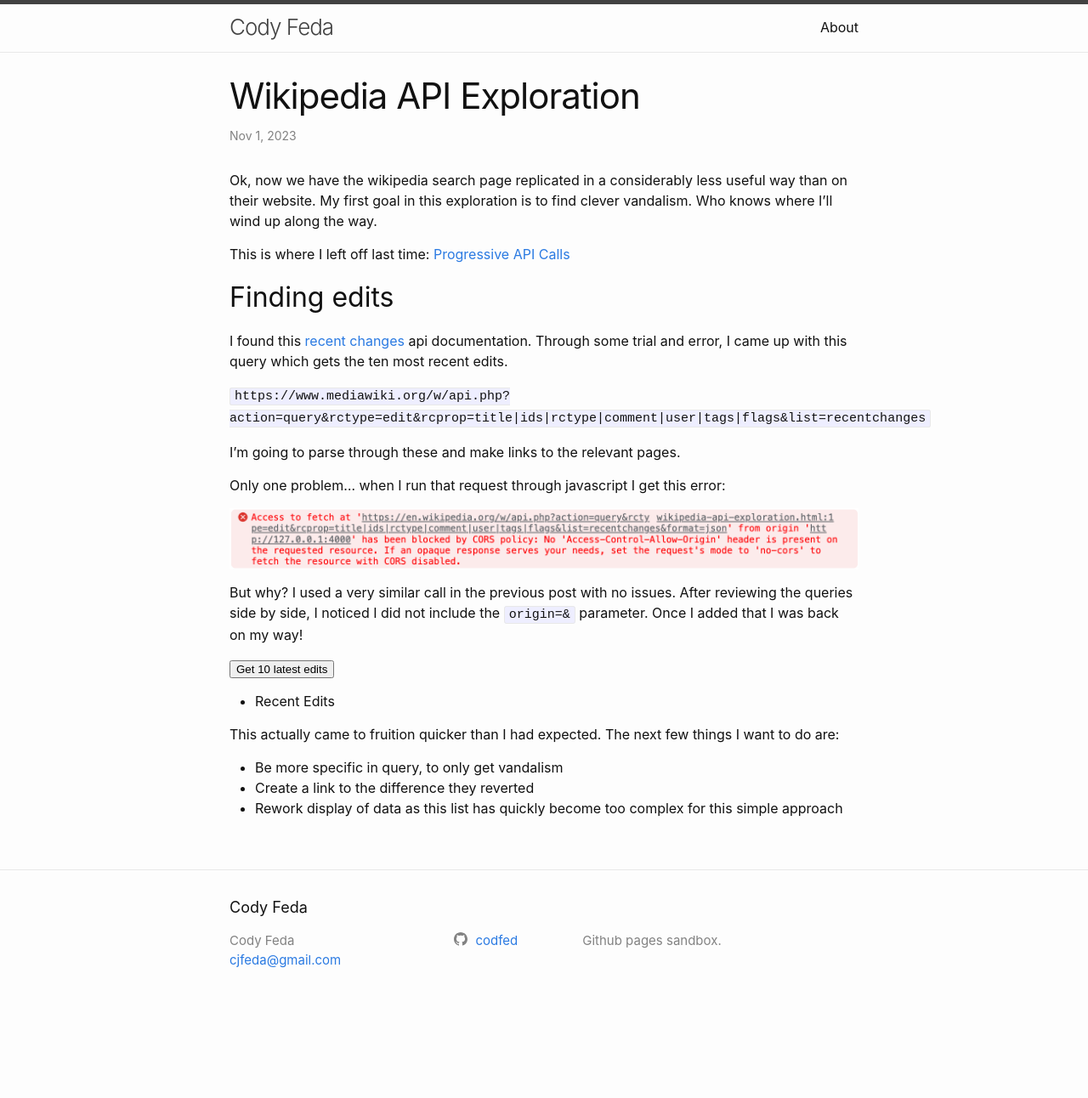
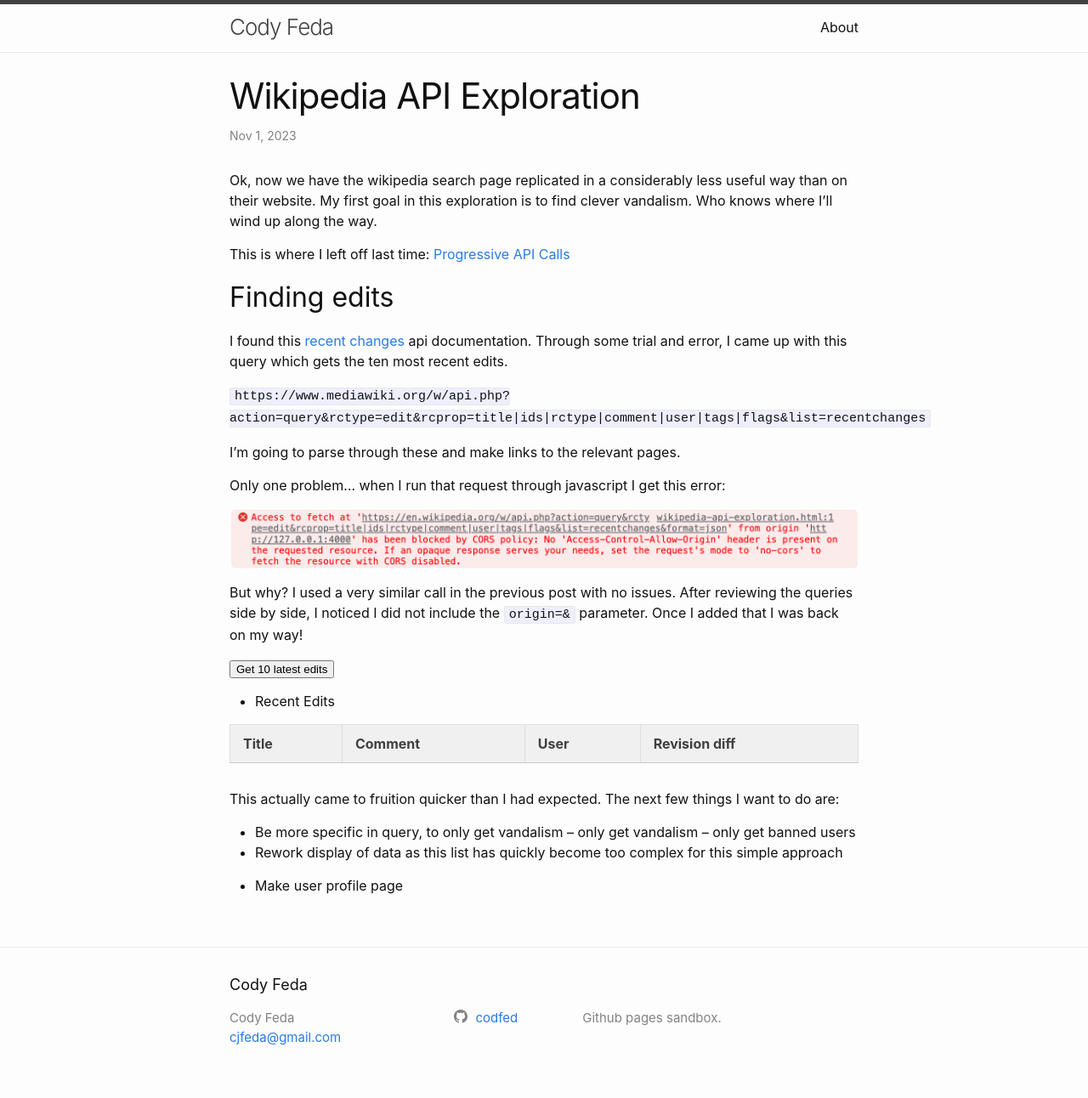
Before and after one commit to codfed/github-pages-with-docker, a Jekyll site: the page built from _posts/2023-11-01-wikipedia-api-exploration.markdown, in a window 1280 px wide. Shown: the whole page at 85% size. Built offline with Jekyll 4.4.1, drawn with Linux system fonts in a browser that asks for light colours; before the commit the page ends 1201 px from its top, so only the background shows below that; part of the change alters nothing that is shown.

Commit message:
Converted results into table, added revision link

````diff
--- a/_posts/2023-11-01-wikipedia-api-exploration.markdown
+++ b/_posts/2023-11-01-wikipedia-api-exploration.markdown
@@ -24,46 +24,90 @@ But why? I used a very similar call in the previous post with no issues. After r
   Get 10 latest edits
 </button>
 
-<ul id="RecentChangesResponse">
+<ul id="recentChangesResponse">
   <li>Recent Edits</li>
 </ul>
 
+<table id="recentChangesTable">
+  <thead>
+    <th> Title </th>
+    <th> Comment </th>
+    <th> User </th>
+    <th> Revision diff </th>
+  </thead>
+  <tbody>
+  </tbody>
+</table>
+
 <script>
   function getRecentChanges(){
-    var query = document.getElementById("RecentChangesResponse").value;
+
     var url = "https://en.wikipedia.org/w/api.php?action=query&origin=*&rctype=edit&rcprop=title|ids|rctype|comment|user|tags|flags&list=recentchanges&format=json";
     // var url = "https://en.wikipedia.org/w/api.php?action=query&origin=*&format=json&generator=search&gsrnamespace=0&gsrlimit=5&gsrsearch='ChatGPT'";
 
     fetch(url)
       .then((response) => response.json())
       .then((json) => {
-        var list = document.getElementById("RecentChangesResponse");
+        var list = document.getElementById("recentChangesResponse");
         list.innerHTML = "";
         for (var i in json.query.recentchanges) {
-          let li = document.createElement('li');
-          let link = document.createElement('a');
-          let comment_span = document.createElement('span');
+          let title = json.query.recentchanges[i].title;
+          let pageid = json.query.recentchanges[i].pageid;
+          let comment = json.query.recentchanges[i].comment;
+          let user = json.query.recentchanges[i].user;
+          let old_revid = json.query.recentchanges[i].old_revid;
 
-          link.setAttribute('href',"http://en.wikipedia.org/?curid=" + json.query.recentchanges[i].pageid);
-          link.setAttribute('target', '_blank');
-          link.innerText = json.query.recentchanges[i].title;
-
-
-          comment_span.innerText = "(" + json.query.recentchanges[i].comment + ")";
-
-          li.appendChild(link);
-          li.appendChild(comment_span);
-          list.appendChild(li);
+          addRow(title, pageid, comment, user, old_revid);
         }
       });
   }
+
+  function addRow(title, pageid, comments, user, old_revid) {
+    let table = document.getElementById("recentChangesTable");
+
+    // Create a row using the inserRow() method and
+    // specify the index where you want to add the row
+    let row = table.insertRow(-1); // We are adding at the end
+
+    // Create table cells
+    let c1 = row.insertCell(0);
+    let c2 = row.insertCell(1);
+    let c3 = row.insertCell(2);
+    let c4 = row.insertCell(3);
+
+    // Build page link
+    let pageLink = document.createElement('a');
+
+    pageLink.setAttribute('href',"http://en.wikipedia.org/?curid=" + pageid);
+    pageLink.setAttribute('target', '_blank');
+    pageLink.innerText = title;
+
+    // Build revision link
+    let revisionURL = "https://en.wikipedia.org/w/index.php?title=" + title + "&diff=prev&oldid=" + old_revid
+    let revisionLink = document.createElement('a');
+
+    revisionLink.setAttribute('href', revisionURL);
+    revisionLink.setAttribute('target', '_blank');
+    revisionLink.innerText = "Revision Diff";
+//https://en.wikipedia.org/w/index.php?title=Anastasia_(1997_film)&diff=prev&oldid=1183171127
+  //  ?title=Anastasia_(1997_film)&diff=prev&oldid=1183171127
+
+    // Add data to c1 and c2
+    c1.appendChild(pageLink);
+    c2.innerText = comments;
+    c3.innerText = user;
+    c4.appendChild(revisionLink);
+   }
 </script>
 
 This actually came to fruition quicker than I had expected. The next few things I want to do are:
 
 - Be more specific in query, to only get vandalism
-- Create a link to the difference they reverted
+-- only get vandalism
+-- only get banned users
 - Rework display of data as this list has quickly become too complex for this simple approach
+
+- Make user profile page
 
 <!-- ```html
 
````
